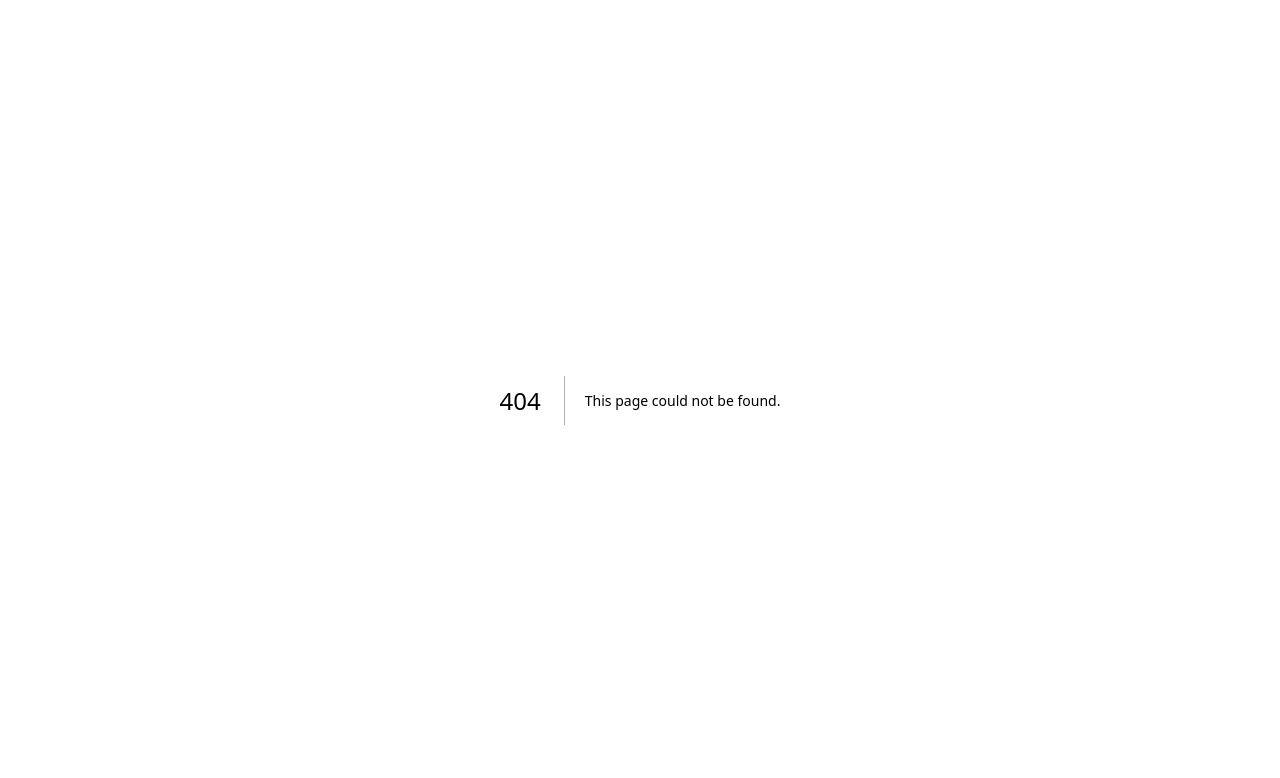
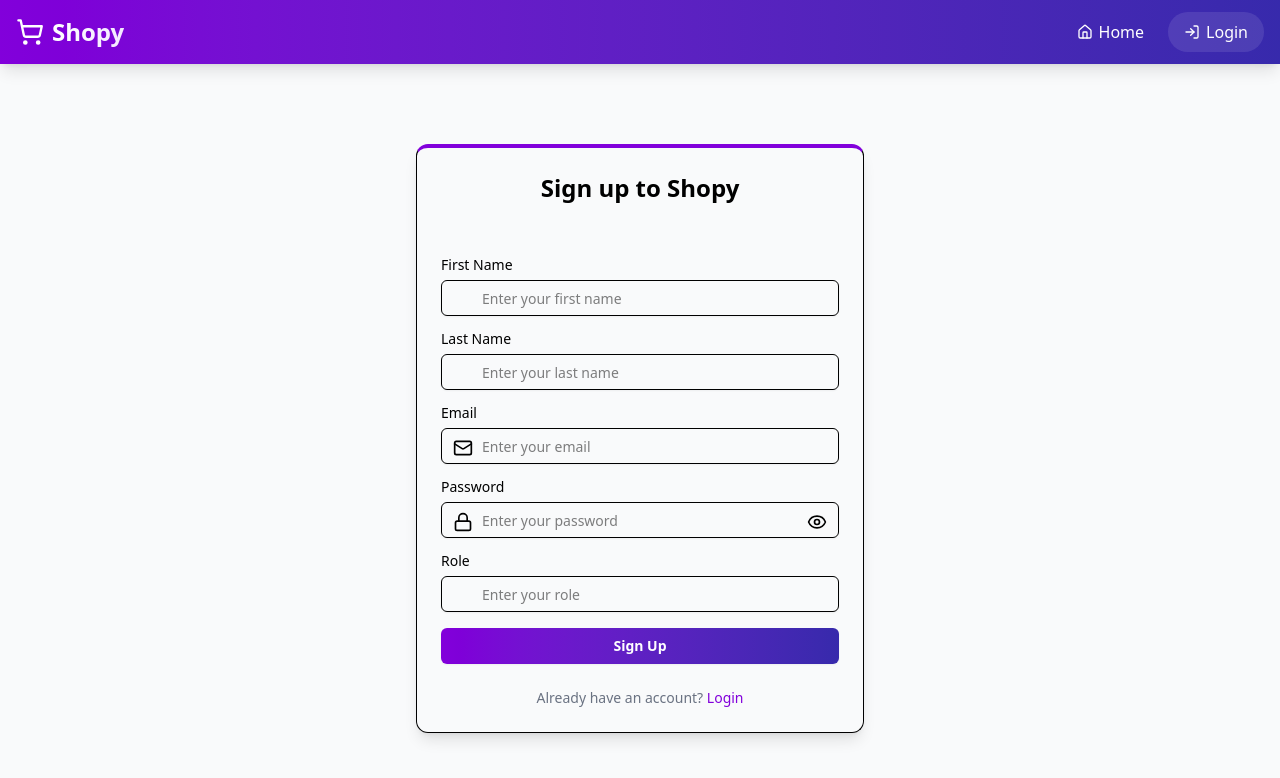
Before and after one commit to WoutSeverens-UCLL/cloud-native-engineering-groep11, a Next.js app in the folder frontend/: page /signup in a window 1280 px wide. Before the commit this address had no page. Shown: the top 778 px of the page. Built offline with nearby package versions, Linux system fonts and the light colour scheme.

Commit message:
added signup page

```diff
--- /dev/null
+++ b/frontend/pages/signup/index.tsx
@@ -0,0 +1,15 @@
+import Header from "@components/header";
+import UserSignupPage from "@components/users/UserSignupPage";
+
+const SignUp = () => {
+  return (
+    <div className="min-h-screen flex flex-col bg-gray-50">
+      <Header />
+      <main className="flex-1 container mx-auto px-4 py-8">
+        <UserSignupPage />
+      </main>
+    </div>
+  );
+};
+
+export default SignUp;
```
